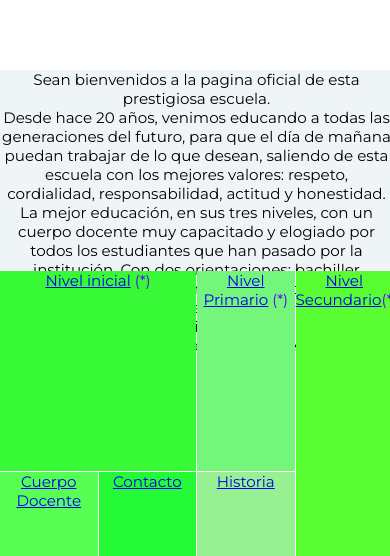
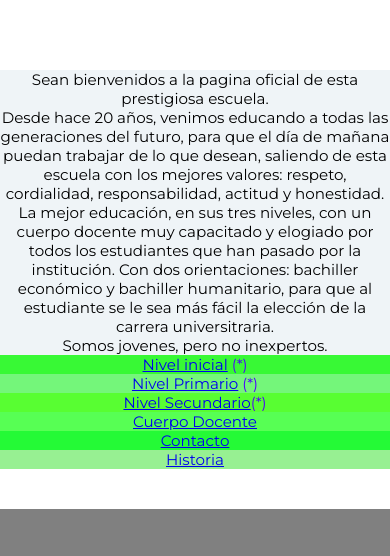
Before and after one commit to Augustodisco/EntregaFinalTodiscoHTML, a website: page index.html in a window 390 px wide. Shown: the part 153-709 px from the top of the page. Drawn offline with nearby package versions, Linux system fonts and the light colour scheme.

Commit message:
Ahora si, trabajo finalizado

```diff
--- a/css/style.css
+++ b/css/style.css
@@ -31,7 +31,19 @@ header h1 {
 }
 
 /*Grilla */
-.grid-container {
+.grid-container{
+  display: grid;
+  margin: 40px 0 40px 0;
+  grid-template-columns: repeat(4, 25%);
+  grid-template-rows: repeat(3, 200px);
+  gap: 1px 1px;
+  text-align: center;
+  justify-content: stretch;
+  font-size: 1.5rem;
+  grid-template-areas: "contenido contenido contenido contenido" "contenido2 contenido2 contenido3 contenido4" "contenido5 contenido6 contenido7 contenido4";
+}
+
+.grid-containerlogin{
   display: grid;
   margin: 40px 0 40px 0;
   grid-template-columns: repeat(4, 25%);
@@ -315,10 +327,20 @@ footer {
   .login-box{
     width:270px;
     height:330px;
+
+  }
+
+  .grid-container{
+    display:block;
+  }
+
+  .grid-containerlogin{
+    display:flexbox;
   }
 
 
 
 
 
+
 }
```
Also changed, not shown: paginas/login.html (+1 -1 lines).
